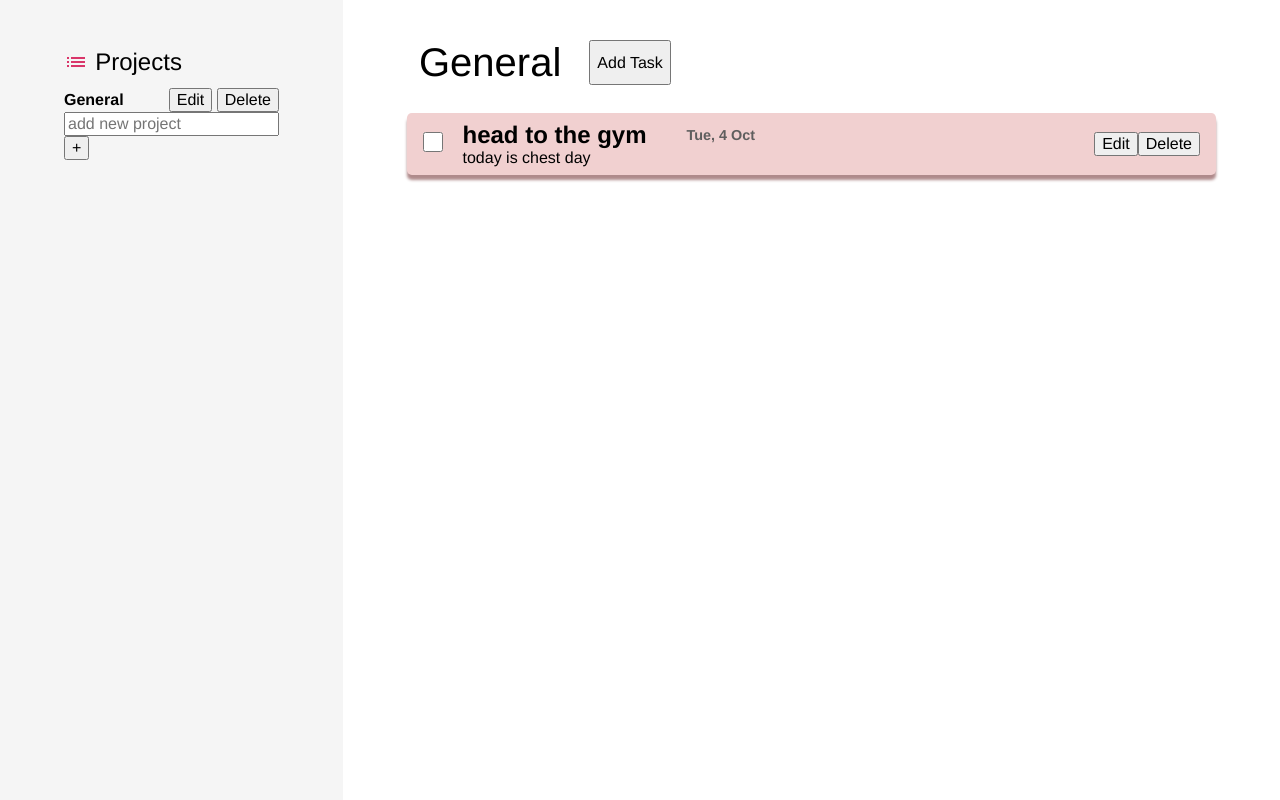
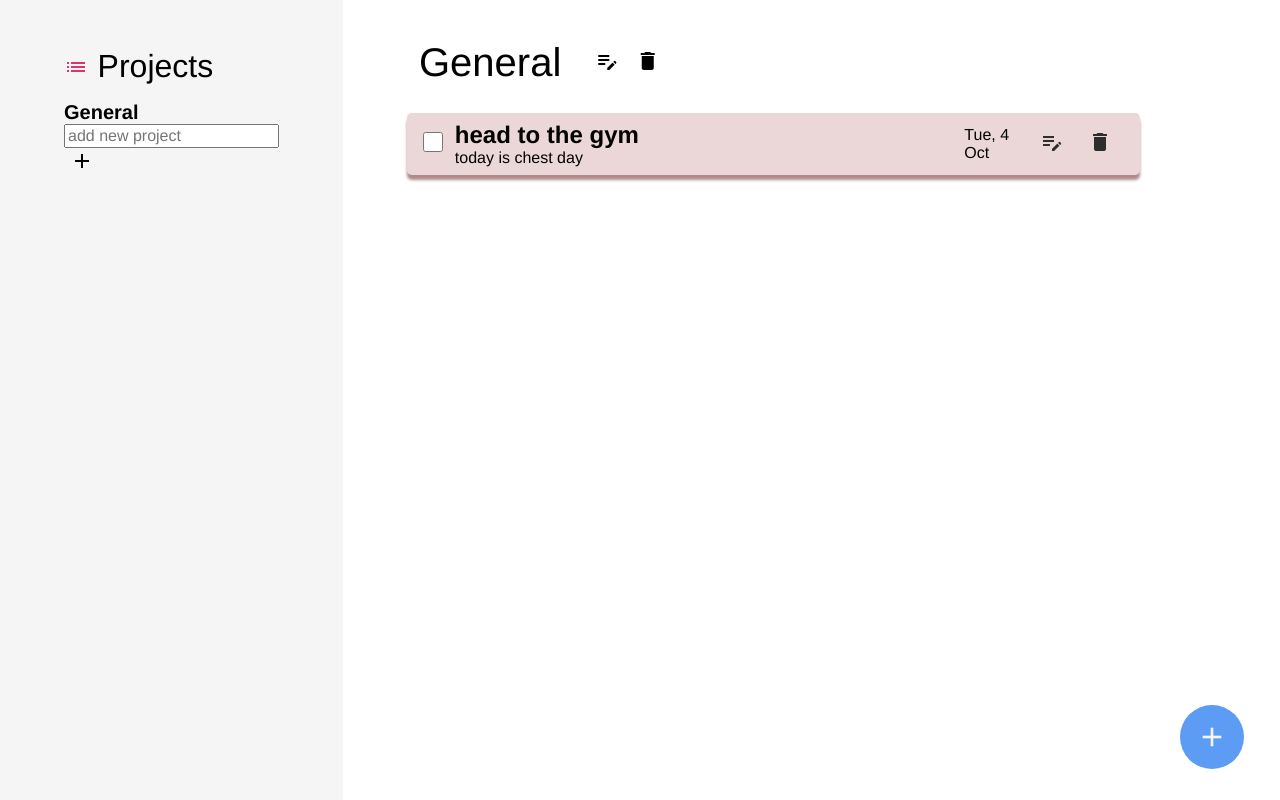
Before and after one commit to raynertjx/todo, a plain HTML site: page index.html in a window 1280 px wide. Drawn offline with Linux system fonts and the light colour scheme.

Commit message:
More styling and changed button arrangements

```diff
--- a/index.html
+++ b/index.html
@@ -2,7 +2,6 @@
 <html lang="en">
 <head>
   <link rel="stylesheet" href="style.css">
-  <link href="https://fonts.googleapis.com/icon?family=Material+Icons+Outlined" rel="stylesheet">
   <link href="https://fonts.googleapis.com/icon?family=Material+Icons" rel="stylesheet">
   <meta charset="UTF-8">
   <meta http-equiv="X-UA-Compatible" content="IE=edge">
@@ -28,14 +27,23 @@
         </dialog>
         <form action="" data-project-form>
           <input type="text" name="add-project" id="add-project" placeholder="add new project" autocomplete="off" data-project-input>
-          <button class="button add-project-button" data-add-project-btn>+</button>
+          <button class="button add-project-button" data-add-project-btn><i class="material-icons">
+            add
+            </i></button>
         </form>
       </div>
     </div>
     <div class="contents-container">
-      <div class="contents-header">
+      <div class="contents-header" data-contents-header>
         <h1 data-project-heading></h1>
-        <button class="button open-modal-button hidden">Add Task</button>
+        <div>
+          <button class="button edit-project-button project-modifier"><i class="material-icons">
+            edit_note
+            </i></button>
+          <button class="button delete-project-button project-modifier"><i class="material-icons">
+            delete
+            </i></button>
+        </div>
       </div>
       <dialog class="add-task-modal modal">
         <h1 data-modal-heading>Add Task</h1>
@@ -69,11 +77,14 @@
         </form>
         <button class="button close-modal-button">Close</button>
       </dialog>
-      <ul class="tasks-list" data-tasks>
-        <li data-no-tasks class="hidden">No tasks found. Please add your tasks!</li>
-      </ul>
+      <div class="tasks-list" data-tasks>
+        <p data-no-tasks class="hidden">No tasks found. Please add your tasks!</p>
+      </div>
       <p data-no-projects class="hidden">No projects found. Please add a project!</p>
     </div>
+    <button class="button open-modal-button hidden"><i class="material-icons">
+      add
+      </i></button>
     <div class="footer-container"></div>
   </div>
   <template id="task-template">
@@ -84,27 +95,27 @@
       <div class="task-content" data-task-content>
         <div class="task-upper-content">
           <h2 data-task-name></h2>
-          <p data-task-date></p>
         </div>
         <p data-task-desc></p>
       </div>
+      <p data-task-date></p>
       <div class="task-buttons" data-task-buttons>
-        <button class="button edit-task-button task-modifier">Edit</button>
-        <button class="button delete-task-button task-modifier">Delete</button>
+        <button class="button edit-task-button"><i class="material-icons edit-task-button">
+          edit_note
+          </i></button>
+        <button class="button delete-task-button"><i class="material-icons delete-task-button">
+          delete
+          </i></button>
       </div>
     </div>
   </template>
   <template id="project-template">
     <li>
       <span class="project-modifier" data-project-name></span>
-      <div>
-        <button class="button edit-project-button project-modifier">Edit</button>
-        <button class="button delete-project-button project-modifier">Delete</button>
-      </div>
     </li>
   </template>
   <template id="no-tasks-message">
-    <li>No tasks found. Please add your tasks!</li>
+    <p>No tasks found. Please add your tasks!</p>
   </template>
   <script src="main.js"></script>
 </body>
--- a/style.css
+++ b/style.css
@@ -11,40 +11,42 @@
   gap: 0.3em;
 }
 
-.home-btn-container > span {
-  color: #27adf5;
+.indiv-project {
+  display: flex;
+  align-items: center;
+  justify-content: space-between;
 }
 
 .project-header > span {
   color: #d93569;
 }
 
-[data-project-heading] {
+.contents-header {
+  display: flex;
+  align-items: center;
+  gap: 1em;
+  padding-bottom: 1em;
+}
+
+.contents-header > h1 {
   font-size: 2.5rem;
   font-weight: 400;
   padding: 0em 0.3em;
 }
 
+.project-list > li > span{
+  font-size: 1.25rem;
+}
+
 .project-list > li:hover {
   cursor: pointer;
-  opacity: 0.7;
-}
-
-[data-home] {
-  font-size: 2rem;
+  opacity: 0.8;
 }
 
 .project-header {
-  font-size: 1.5rem;
+  font-size: 2rem;
   padding-bottom: 0.5em;
 }
-
-.contents-header {
-  display: flex;
-  gap: 1em;
-  padding-bottom: 1em;
-}
-
 
 [data-task-project] {
   color: #8b8b8b;
@@ -129,12 +131,26 @@
   font-weight: 700;
 }
 
+.indiv-task > p {
+  flex: 0.5;
+  font-size: 1rem;
+}
+
 .task-buttons {
   display: flex;
 }
 
+.task-buttons > button {
+  padding: 0em 0.75em;
+  color: #2e2d2d;
+}
+
+.task-buttons > button:hover {
+  transform: scale(1.1);
+}
+
 .indiv-task:hover {
-  background-color: red;
+  filter: saturate(200%)
 }
 
 .task-header {
@@ -142,6 +158,22 @@
   gap: 0.25em;
   flex-direction: column;
 }
+
+.open-modal-button {
+  display: flex;
+  flex-direction: column;
+  justify-content: flex-end;
+  transform: translate(-30px, -30px);
+}
+
+.open-modal-button > i {
+  color: #f5f5f5;
+  padding: 0.5em;
+  border-radius: 50%;
+  font-size: 2rem;
+  background-color: #5c9cf4;
+}
+
 
 .task-completed {
   text-decoration: line-through;
@@ -154,19 +186,33 @@
 .low-priority {
   background-color: #dcecdc;
   -webkit-box-shadow: 0px 5px 3px 0px #9bb99b;
-  box-shadow: 0px 5px 3px 0px #9bb99b;
+  box-shadow: 0px 5px 0px 0px #9bb99b;
 }
 
 .med-priority {
-  background-color: #ebe0c8;
+  background-color: #e9e4d9;
   -webkit-box-shadow: 0px 5px 3px 0px #ddcdae;
   box-shadow: 0px 5px 3px 0px #ccac6b;
 }
 
 .high-priority {
-  background-color: #f1d0d0;
+  background-color: #ebd7d7;
   -webkit-box-shadow: 0px 5px 3px 0px #af8a8b;
   box-shadow: 0px 5px 3px 0px #af8a8b;
+}
+
+.button {
+  background-color: transparent;
+  border: none;
+  cursor: pointer;
+}
+
+.button > i {
+  pointer-events: none;
+}
+
+.button:hover :not(.open-modal-button) {
+  transform: scale(1.1)
 }
 
 h1 {
@@ -178,9 +224,3 @@ ul {
   margin: 0;
   padding: 0;
 }
-
-.indiv-project {
-  display: flex;
-  align-items: center;
-  justify-content: space-between;
-}
```
Also changed, not shown: main.js.
